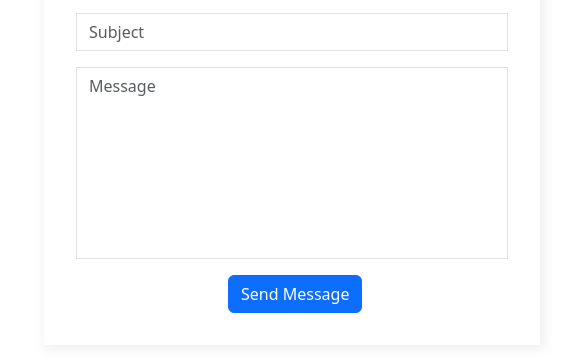
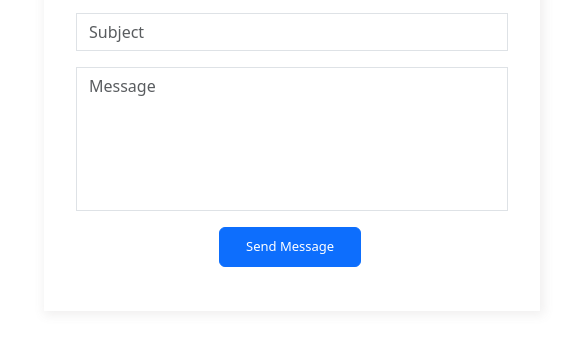
Before and after one commit to hamzael789/Projet_templateMolengeek_Hamza, a website: page index.html in a window 1280 px wide. Shown: the part 2956-3319 px from the top of the page, 716-1280 px from the left. Drawn offline with nearby package versions, Linux system fonts and the light colour scheme.

Commit message:
modification du button footer

```diff
--- a/index.html
+++ b/index.html
@@ -309,9 +309,9 @@
                   <input style="border-radius: 0;" type="password" placeholder="Subject" class="form-control" id="exampleInputPassword1">
                 </div>
                 <div class="mb-3">
-                    <input style="border-radius: 0; padding-bottom: 10em;" placeholder="Message" type="password" class="form-control" id="exampleInputPassword1">
+                    <input style="border-radius: 0; padding-bottom: 7em;" placeholder="Message" type="password" class="form-control" id="exampleInputPassword1">
                   </div>
-                <button style="margin-left: 9.5em;" type="submit" class="btn btn-primary">Send Message</button>
+                <button style="margin-left: 11em; padding: 0.7em; padding-left: 2em; padding-right: 2em; font-size: small;" type="submit" class="btn btn-primary">Send Message</button>
               </form>
          </div>
     </footer>
--- a/src/sass/modules/_footer.sass
+++ b/src/sass/modules/_footer.sass
@@ -34,6 +34,7 @@
 
         .formulaire
                 width: 31em
+                height: 24em
                 box-shadow: 2px 2px 10px 2px rgba(111, 105, 105, 0.105)
                 padding: 2em
                 border-radius: none
```
Also changed, not shown: public/css/app.css, 1 other file.
